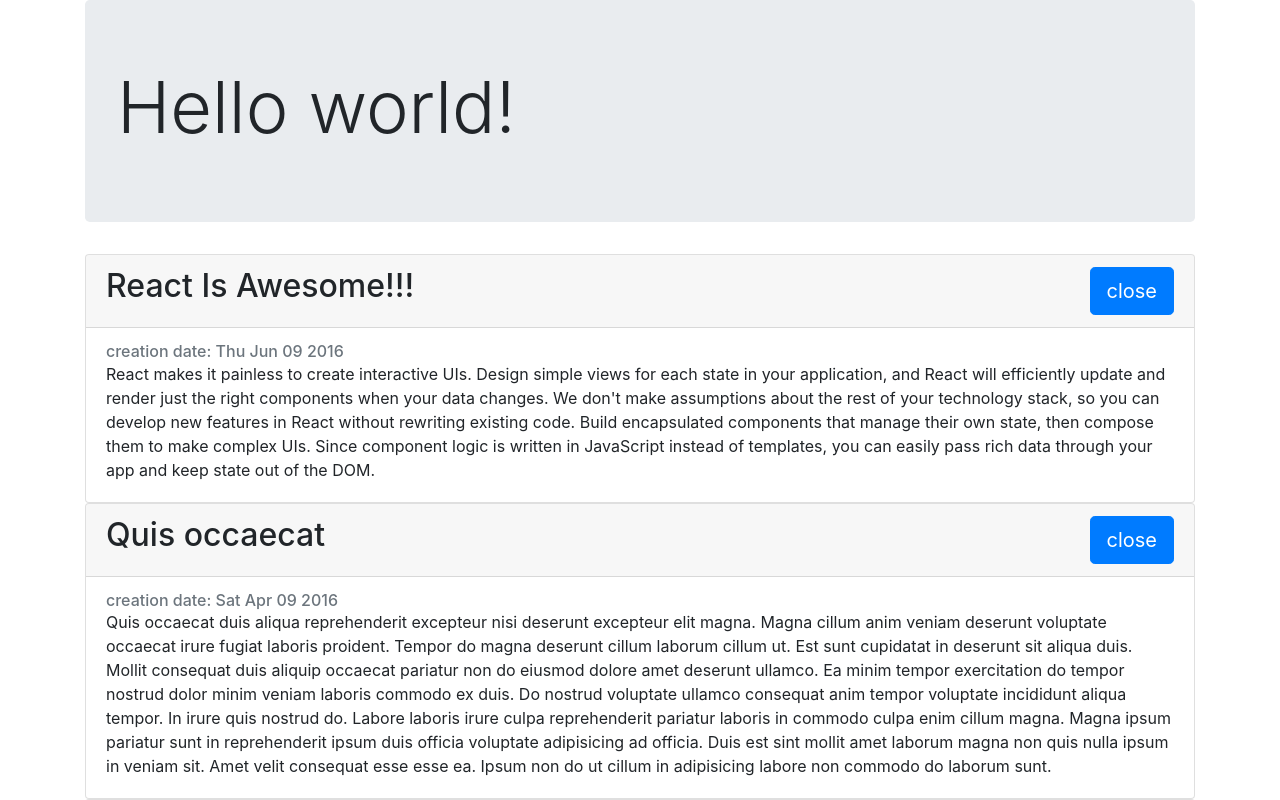
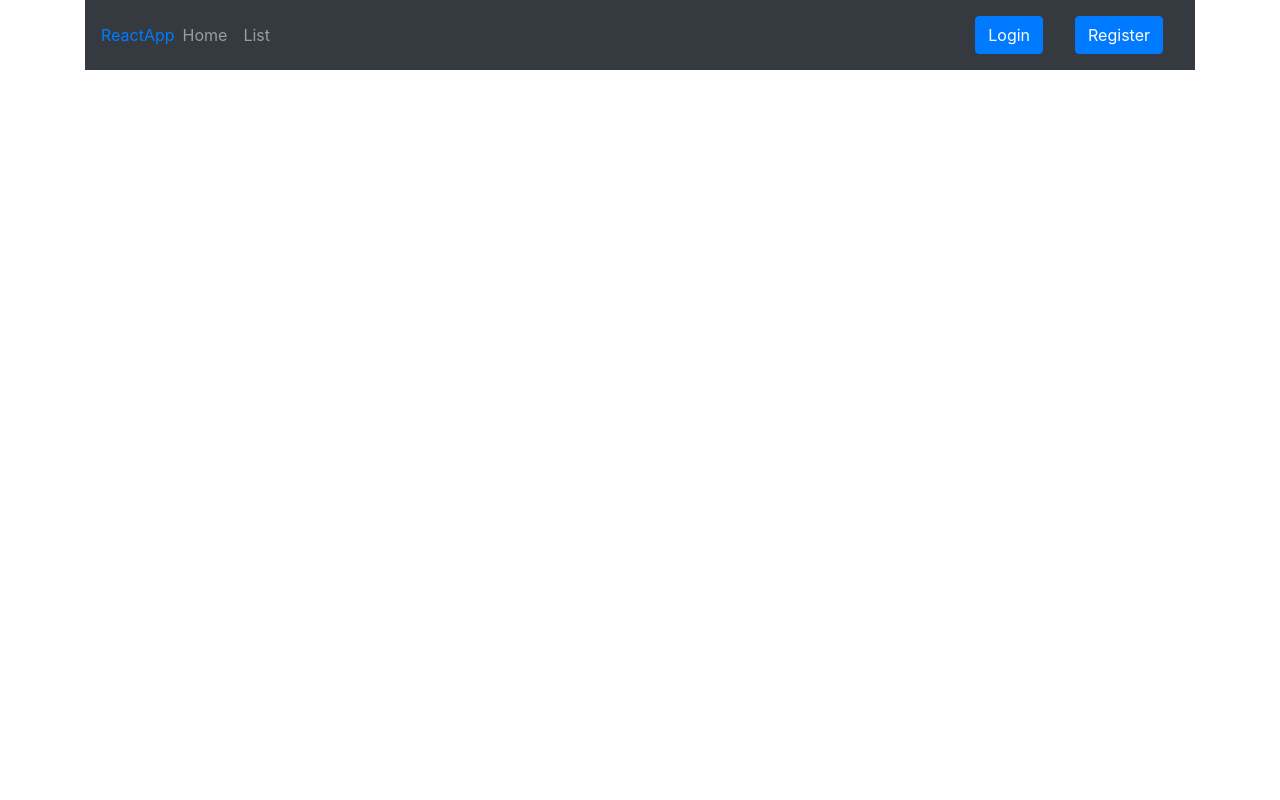
Before and after one commit to vitalii77787/FirstReactApp, a React (Create React App) app: page / in a window 1280 px wide. Shown: the top 800 px of the page. Built offline with nearby package versions, Linux system fonts and the light colour scheme.

Commit message:
Add router

```diff
--- a/package.json
+++ b/package.json
@@ -6,6 +6,8 @@
     "bootstrap": "^4.1.3",
     "react": "^16.6.1",
     "react-dom": "^16.6.1",
+    "react-router": "^4.3.1",
+    "react-router-dom": "^4.3.1",
     "react-scripts": "2.1.1"
   },
   "scripts": {
--- a/src/components/App.js
+++ b/src/components/App.js
@@ -1,14 +1,41 @@
 import React from 'react';
 import ArticleList from './ArticleList/index';
 import articles from '..//fixtures';
+import { Router, Route } from 'react-router';
+import { Link } from 'react-router-dom';
+import history from './history';
 
 function App() {
     return (
         <div className="container">
-            <div className="jumbotron">
-                <h1 className="display-3">Hello world!</h1>
-            </div>
-            <ArticleList articles={articles} />
+            <Router history={history}>
+                <div>
+                    <nav className="navbar navbar-expand-sm bg-dark navbar-dark">
+                        <Link lassName="navbar-brand" to="/">ReactApp</Link>
+                        <ul className="navbar-nav">
+                            <li className="nav-item">
+                            <Link className="nav-link" to="/">Home</Link>
+                            </li>
+                            <li className="nav-item">
+                            <Link className="nav-link" to="/List">List</Link>
+                            </li>
+                        </ul>
+                        <div className="nav-link" style={{marginLeft:'auto',color:'white'}} >
+                        <button className="btn btn-primary btn-md">
+                            Login
+                        </button>
+                        </div>
+                        <div className="nav-link">
+                        <button className="btn btn-primary btn-md">
+                            Register
+                        </button>
+                        </div>
+                    </nav>
+                    <Route path="/List"
+                        render={(props) => <ArticleList articles={articles} />}
+                    />
+                </div>
+            </Router>
         </div>
     )
 }
--- /dev/null
+++ b/src/components/history.js
@@ -0,0 +1,3 @@
+import { createBrowserHistory } from 'history';
+
+export default createBrowserHistory();
```
Also changed, not shown: 1 other file (tests, documents, lock files or other folders).
